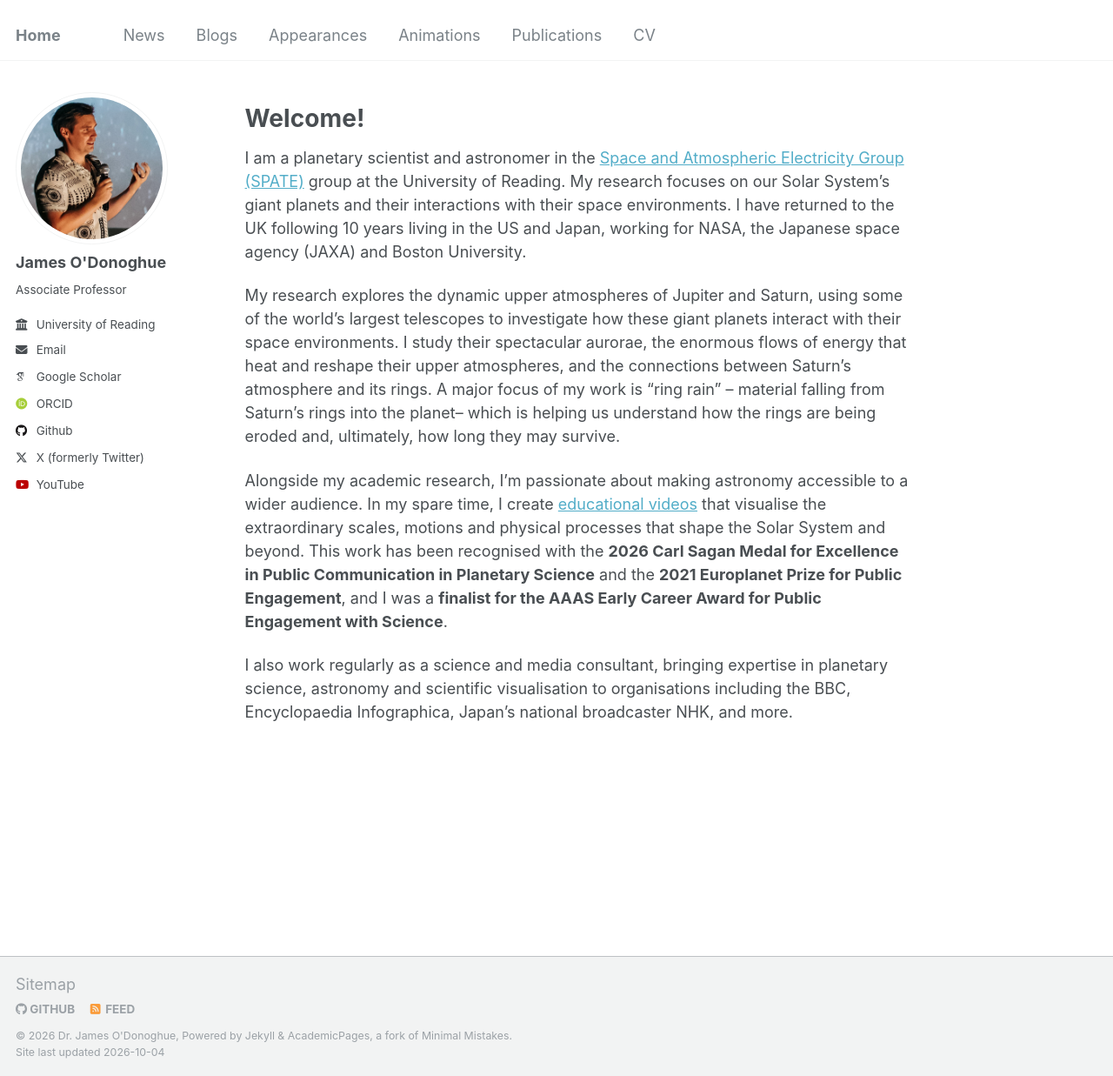
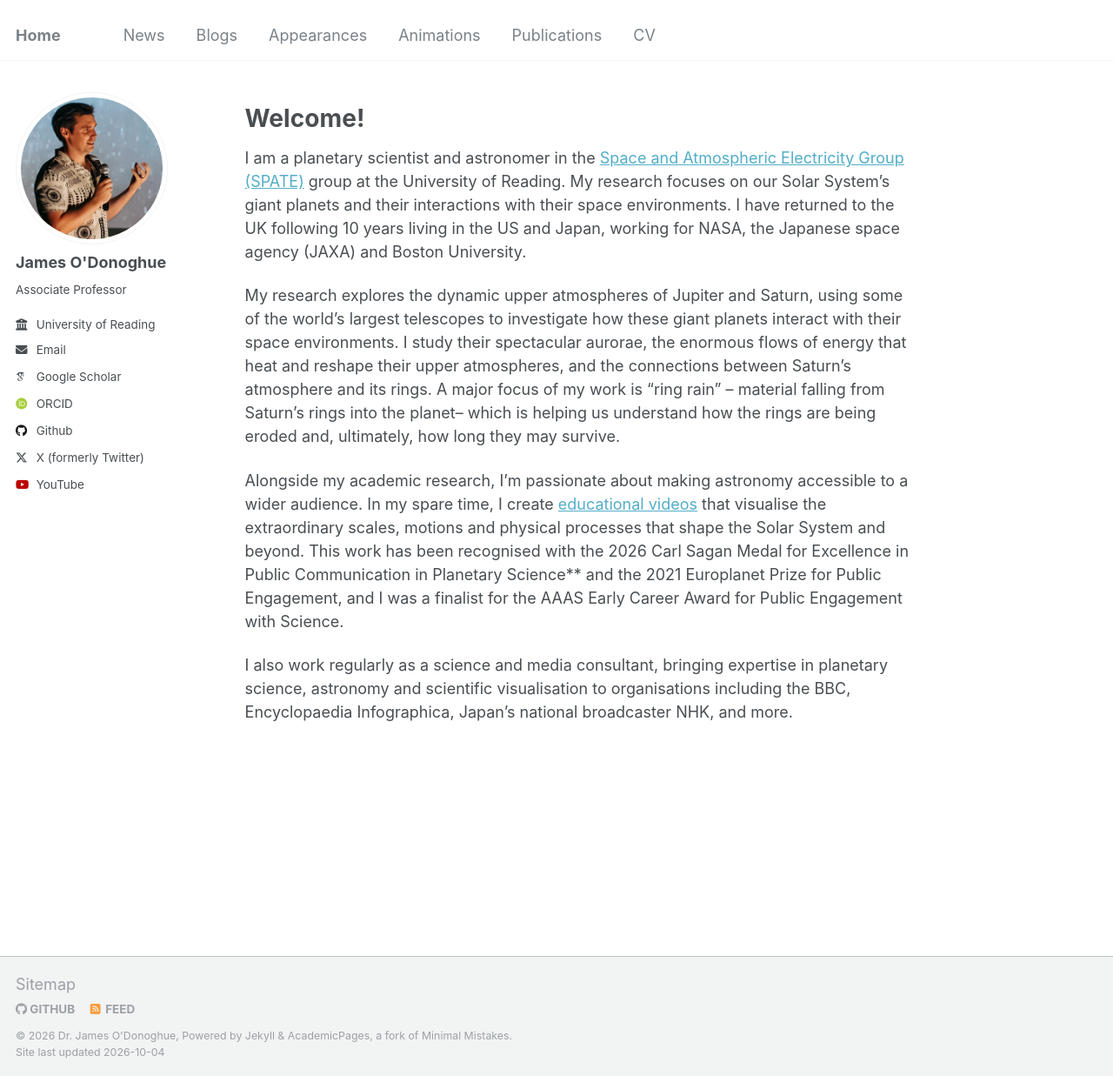
Before and after one commit to odonoghuespace/odonoghuespace.github.io, a Jekyll site: the page built from _pages/about.md, in a window 1280 px wide and 1237 px high. Shown: the whole window at 87% size. Built offline with Jekyll 4.4.1, drawn with Linux system fonts in a browser that asks for light colours; some web fonts are replaced.

```diff
--- a/_pages/about.md
+++ b/_pages/about.md
@@ -13,6 +13,6 @@ I am a planetary scientist and astronomer in the [Space and Atmospheric Electric
 
 My research explores the dynamic upper atmospheres of Jupiter and Saturn, using some of the world's largest telescopes to investigate how these giant planets interact with their space environments. I study their spectacular aurorae, the enormous flows of energy that heat and reshape their upper atmospheres, and the connections between Saturn's atmosphere and its rings. A major focus of my work is "ring rain" -- material falling from Saturn's rings into the planet-- which is helping us understand how the rings are being eroded and, ultimately, how long they may survive.
 
-Alongside my academic research, I'm passionate about making astronomy accessible to a wider audience. In my spare time, I create [educational videos](https://www.youtube.com/@Interplanetary) that visualise the extraordinary scales, motions and physical processes that shape the Solar System and beyond. This work has been recognised with the **2026 Carl Sagan Medal for Excellence in Public Communication in Planetary Science** and the **2021 Europlanet Prize for Public Engagement**, and I was a **finalist for the AAAS Early Career Award for Public Engagement with Science**.
+Alongside my academic research, I'm passionate about making astronomy accessible to a wider audience. In my spare time, I create [educational videos](https://www.youtube.com/@Interplanetary) that visualise the extraordinary scales, motions and physical processes that shape the Solar System and beyond. This work has been recognised with the 2026 Carl Sagan Medal for Excellence in Public Communication in Planetary Science** and the 2021 Europlanet Prize for Public Engagement, and I was a finalist for the AAAS Early Career Award for Public Engagement with Science.
 
 I also work regularly as a science and media consultant, bringing expertise in planetary science, astronomy and scientific visualisation to organisations including the BBC, Encyclopaedia Infographica, Japan's national broadcaster NHK, and more.
```
